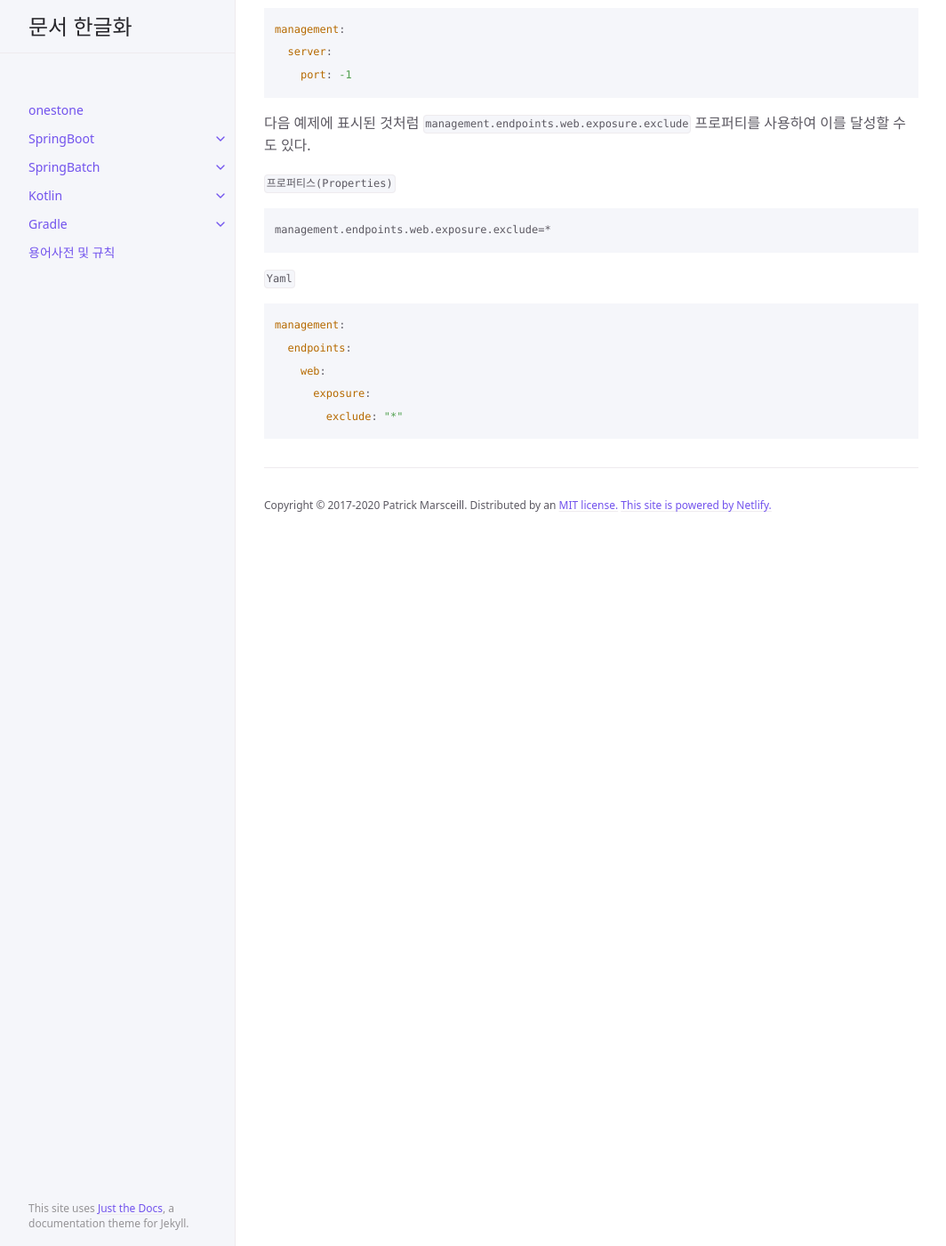
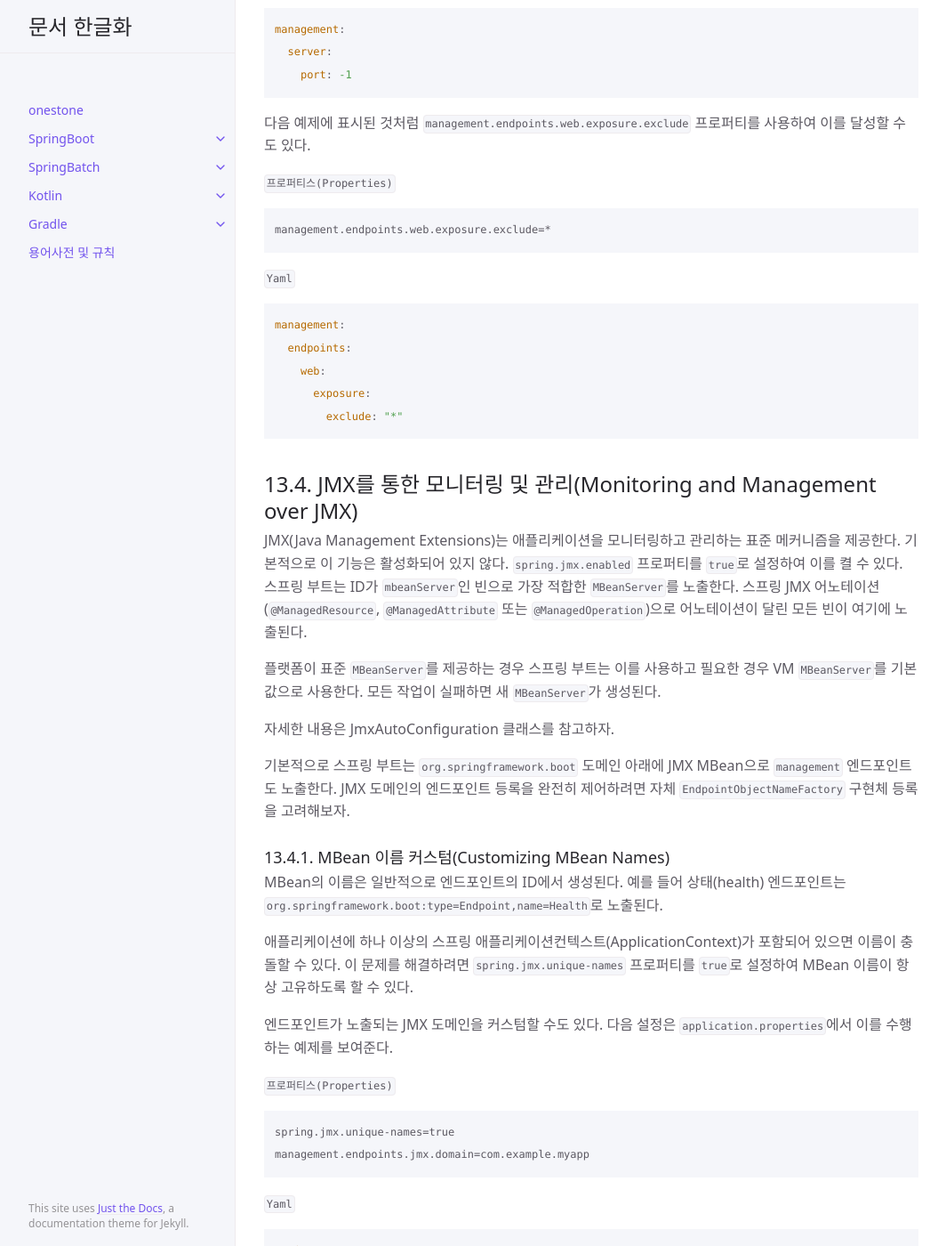
Before and after one commit to onestone9900/onestone9900.github.io, a Jekyll site: the page built from docs/spring_boot/3.1.1/spring_boot/13.production_ready_features.md, in a window 1280 px wide and 1400 px high, scrolled down 38099 px. Shown: the whole window at 89% size, without its empty margins (107-1171 px from the left). Built offline with Jekyll 4.4.1, drawn with Linux system fonts in a browser that asks for light colours; some of the changed text lies outside the part shown.

Commit message:
docs: spring boot - 13.4. JMX를 통한 모니터링 및 관리(Monitoring and Management over JMX)

````diff
--- a/docs/spring_boot/3.1.1/spring_boot/13.production_ready_features.md
+++ b/docs/spring_boot/3.1.1/spring_boot/13.production_ready_features.md
@@ -47,7 +47,7 @@ nav_order: 13
         - 13.3.3. 관리별 SSL 구성(Configuring Management-specific SSL)
         - 13.3.4. 관리 서버 주소 커스텀(Customizing the Management Server Address)
         - 13.3.5. HTTP 엔드포인트 비활성화(Disabling HTTP Endpoints)
-      - 13.4. Monitoring and Management over JMX
+      - 13.4. JMX를 통한 모니터링 및 관리(Monitoring and Management over JMX)
         - 13.4.1. Customizing MBean Names
         - 13.4.2. Disabling JMX Endpoints
       - 13.5. Observability
@@ -1360,3 +1360,56 @@ management:
       exposure:
         exclude: "*"
 ```
+
+
+## 13.4. JMX를 통한 모니터링 및 관리(Monitoring and Management over JMX)
+JMX(Java Management Extensions)는 애플리케이션을 모니터링하고 관리하는 표준 메커니즘을 제공한다. 기본적으로 이 기능은 활성화되어 있지 않다. `spring.jmx.enabled` 프로퍼티를 `true`로 설정하여 이를 켤 수 있다. 스프링 부트는 ID가 `mbeanServer`인 빈으로 가장 적합한 `MBeanServer`를 노출한다. 스프링 JMX 어노테이션(`@ManagedResource`, `@ManagedAttribute` 또는 `@ManagedOperation`)으로 어노테이션이 달린 모든 빈이 여기에 노출된다.
+
+플랫폼이 표준 `MBeanServer`를 제공하는 경우 스프링 부트는 이를 사용하고 필요한 경우 VM `MBeanServer`를 기본값으로 사용한다. 모든 작업이 실패하면 새 `MBeanServer`가 생성된다.
+
+자세한 내용은 JmxAutoConfiguration 클래스를 참고하자.
+
+기본적으로 스프링 부트는 `org.springframework.boot` 도메인 아래에 JMX MBean으로 `management` 엔드포인트도 노출한다. JMX 도메인의 엔드포인트 등록을 완전히 제어하려면 자체 `EndpointObjectNameFactory` 구현체 등록을 고려해보자.
+
+
+### 13.4.1. MBean 이름 커스텀(Customizing MBean Names)
+MBean의 이름은 일반적으로 엔드포인트의 ID에서 생성된다. 예를 들어 상태(health) 엔드포인트는 `org.springframework.boot:type=Endpoint,name=Health`로 노출된다.
+
+애플리케이션에 하나 이상의 스프링 애플리케이션컨텍스트(ApplicationContext)가 포함되어 있으면 이름이 충돌할 수 있다. 이 문제를 해결하려면 `spring.jmx.unique-names` 프로퍼티를 `true`로 설정하여 MBean 이름이 항상 고유하도록 할 수 있다.
+
+엔드포인트가 노출되는 JMX 도메인을 커스텀할 수도 있다. 다음 설정은 `application.properties`에서 이를 수행하는 예제를 보여준다.
+
+`프로퍼티스(Properties)`
+```
+spring.jmx.unique-names=true
+management.endpoints.jmx.domain=com.example.myapp
+```
+
+`Yaml`
+```yaml
+spring:
+  jmx:
+    unique-names: true
+  management:
+    endpoints:
+      jmx:
+        domain: "com.example.myapp"
+```
+
+### 13.4.2. JMX 엔드포인트 비활성화(Disabling JMX Endpoints)
+JMX를 통해 엔드포인트를 노출하지 않으려면 다음 예제에 표시된 대로 `management.endpoints.jmx.exposure.exclude` 프로퍼티를 `*`로 설정할 수 있다.
+
+`프로퍼티스(Properties)`
+```
+management.endpoints.jmx.exposure.exclude=*
+```
+
+`Yaml`
+```yaml
+
+management:
+  endpoints:
+    jmx:
+      exposure:
+        exclude: "*"
+```
````
